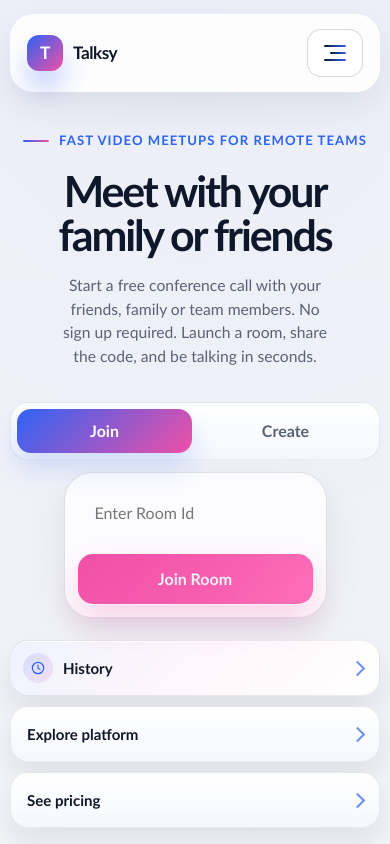
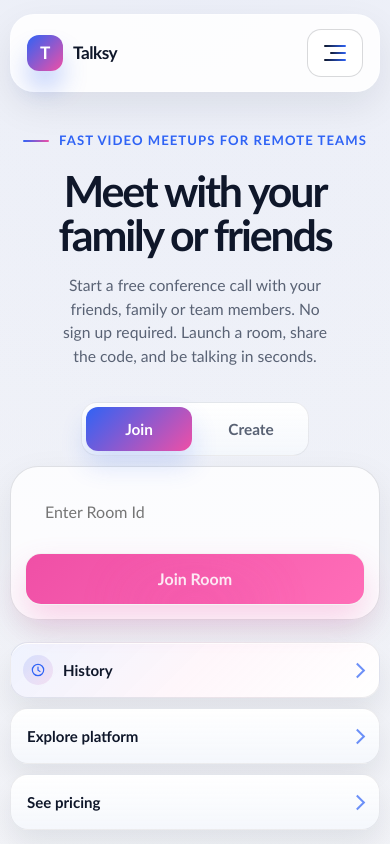
Before and after one commit to maruf-ahamed-fardin/talksy, a React (Vite) app: page / in a window 390 px wide. Shown: the top 844 px of the page. Built offline with nearby package versions, Linux system fonts and the light colour scheme.

Commit message:
responsive problem fixed

```diff
--- a/src/App.css
+++ b/src/App.css
@@ -502,6 +502,7 @@
 .hero-form {
   display: grid;
   gap: 18px;
+  width: 100%;
   max-width: 640px;
   margin-top: 0;
   padding: 14px;
@@ -3264,16 +3265,20 @@ button:focus-visible,
   .hero-form {
     margin-left: auto;
     margin-right: auto;
+    width: 100%;
+    max-width: 100%;
     padding: 12px;
   }
 
   .hero-room-entry {
+    width: 100%;
+    max-width: 100%;
     margin-left: auto;
     margin-right: auto;
   }
 
   .hero-mode-toggle {
-    width: 100%;
+    width: min(100%, 248px);
   }
 
   .hero-mode-toggle__option {
@@ -3504,6 +3509,37 @@ button:focus-visible,
   .hero-copy p,
   .brand-copy p {
     max-width: 30ch;
+  }
+
+  .hero-room-entry {
+    gap: 10px;
+  }
+
+  .hero-form {
+    padding: 14px;
+  }
+
+  .hero-form__row {
+    gap: 10px;
+  }
+
+  .hero-mode-toggle {
+    width: min(100%, 228px);
+    padding: 4px;
+    border-radius: 16px;
+  }
+
+  .hero-mode-toggle__option {
+    min-height: 44px;
+    padding: 0 14px;
+    border-radius: 12px;
+    font-size: 0.96rem;
+  }
+
+  .hero-input {
+    min-height: 62px;
+    padding: 0 20px;
+    font-size: 1rem;
   }
 
   .section-gap {
```
